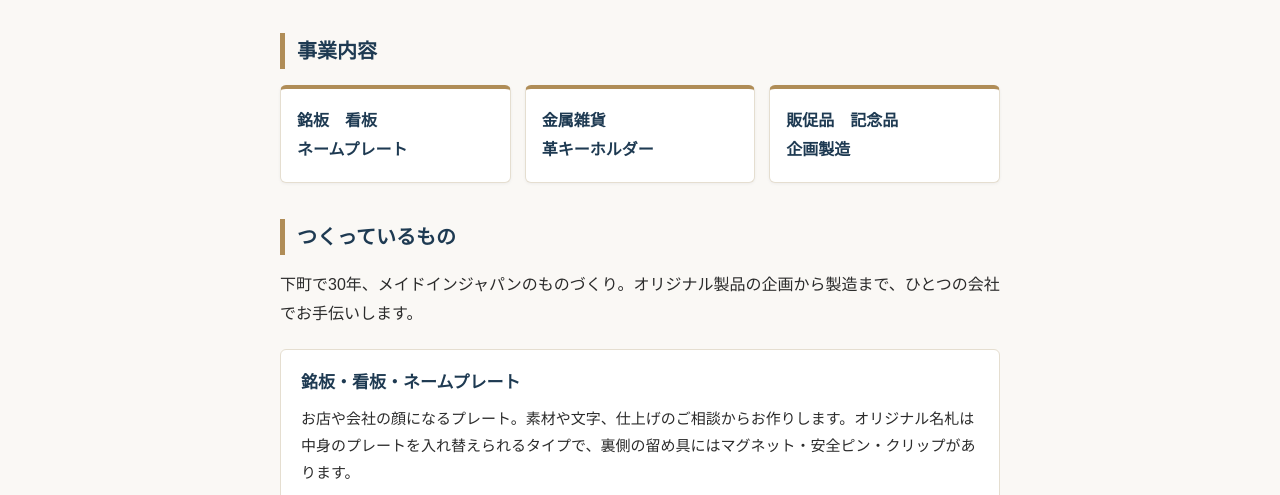
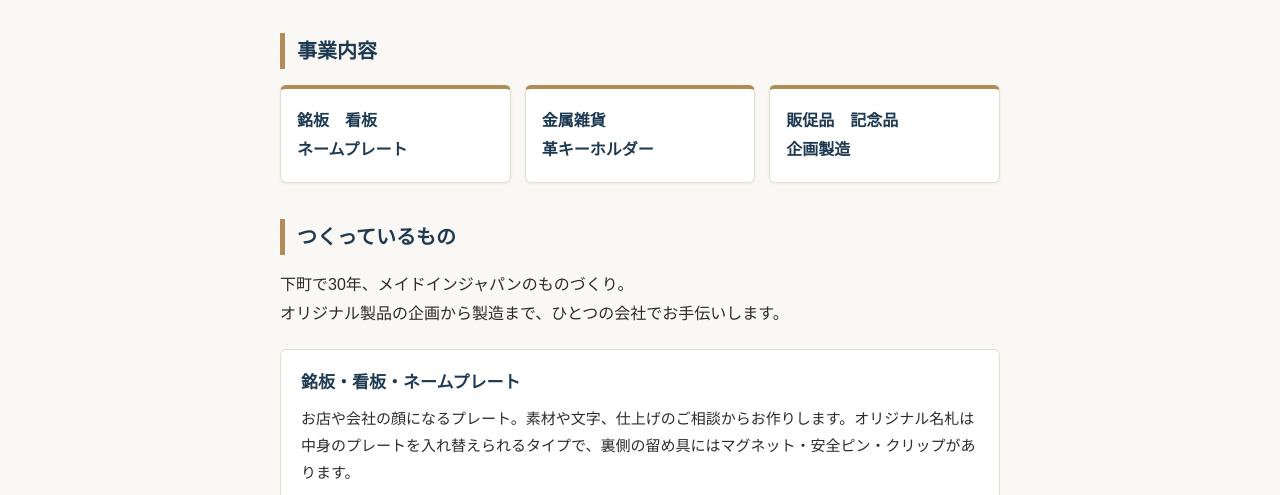
Before and after one commit to shiny198963-shine/shiny198963-shine, a plain HTML site: page index.html in a window 1280 px wide. Shown: the part 250-745 px from the top of the page. Drawn offline with Linux system fonts and the light colour scheme.

Commit message:
Update index.html

```diff
--- a/index.html
+++ b/index.html
@@ -56,7 +56,7 @@ footer p{margin:0}
 <div class="card">販促品　記念品<br>企画製造</div>
 </div>
 <h2>つくっているもの</h2>
-<p class="intro">下町で30年、メイドインジャパンのものづくり。オリジナル製品の企画から製造まで、ひとつの会社でお手伝いします。</p>
+<p class="intro">下町で30年、メイドインジャパンのものづくり。<br>オリジナル製品の企画から製造まで、ひとつの会社でお手伝いします。</p>
 <div class="detail">
 <h3>銘板・看板・ネームプレート</h3>
 <p>お店や会社の顔になるプレート。素材や文字、仕上げのご相談からお作りします。オリジナル名札は中身のプレートを入れ替えられるタイプで、裏側の留め具にはマグネット・安全ピン・クリップがあります。</p>
```
